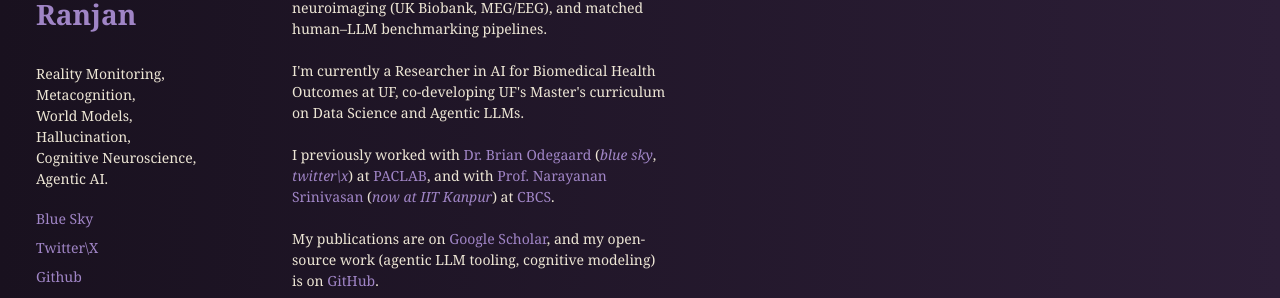
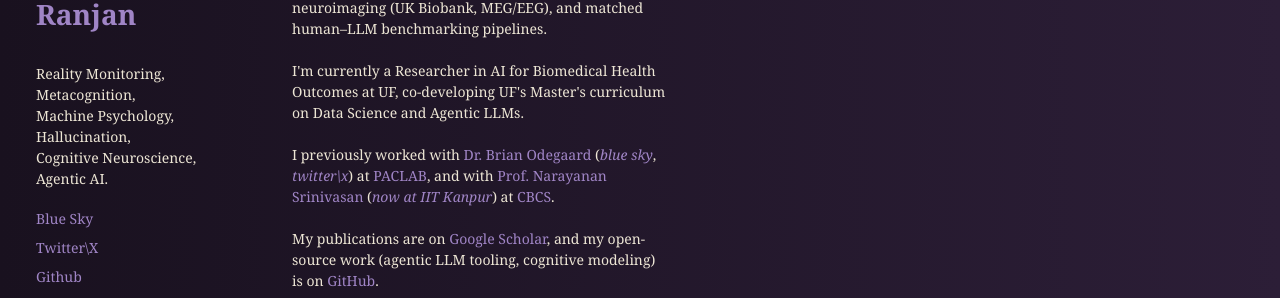
Before and after one commit to saurabhr/saurabhr.github.io, a Jekyll site: the page built from index.html, in a window 1280 px wide. Shown: the part 326-624 px from the top of the page. Built offline with Jekyll 4.4.1, drawn with Linux system fonts in a browser that asks for light colours.

Commit message:
update keywords

```diff
--- a/_pages/RAs.html
+++ b/_pages/RAs.html
@@ -22,7 +22,7 @@ title: Research Assitants
     <p>
         Reality Monitoring,</br>
         Metacognition,</br>
-        World Models,</br>
+        Machine Psychology,</br>
         Hallucination,</br>
         Cognitive Neuroscience,</br>
         Agentic AI.</br>
--- a/index.html
+++ b/index.html
@@ -15,7 +15,7 @@ title: Home
   <p>
     Reality Monitoring,</br>
     Metacognition,</br>
-    World Models,</br>
+    Machine Psychology,</br>
     Hallucination,</br>
     Cognitive Neuroscience,</br>
     Agentic AI.</br>
```
